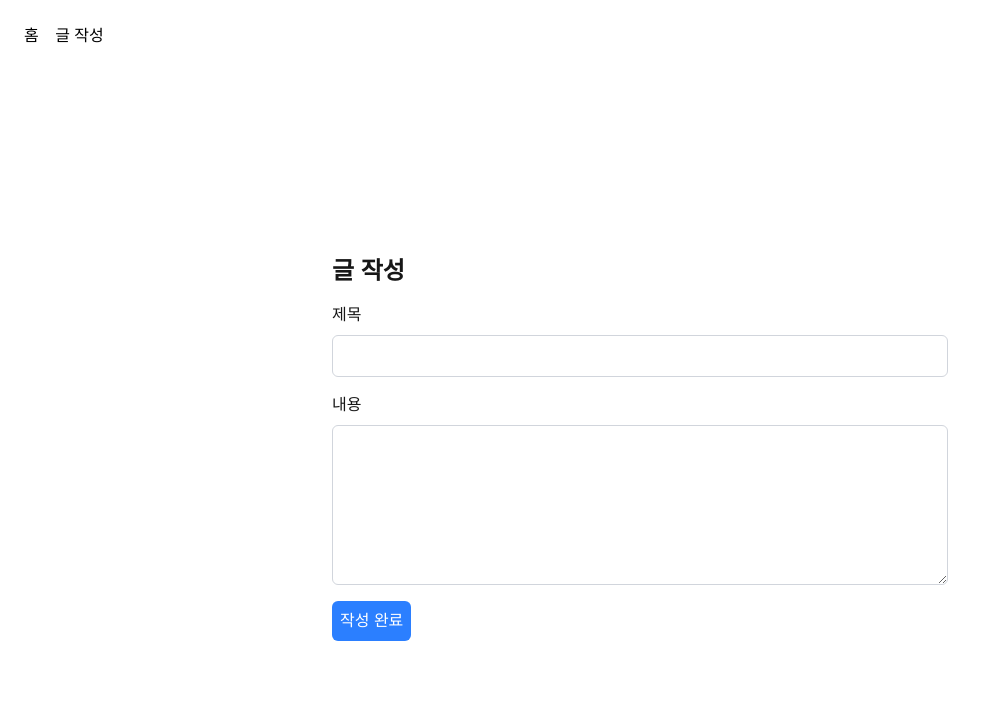
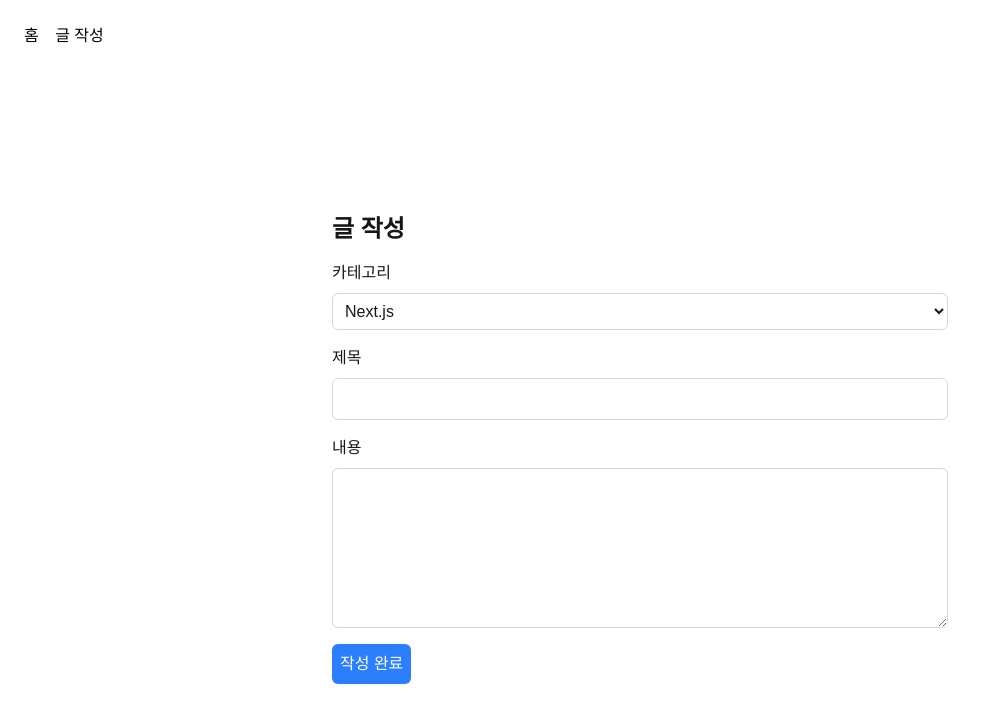
Before and after one commit to groom-practice/fe7-next-app-router-blog-team-1, a Next.js app: page /write in a window 1280 px wide. Shown: the top 722 px of the page, without its empty margins (0-987 px from the left). Built offline with nearby package versions, Linux system fonts and the light colour scheme.

Commit message:
feat: 추가/수정에 cateogry 추가

```diff
--- a/app/api/posts/[id]/route.js
+++ b/app/api/posts/[id]/route.js
@@ -20,6 +20,7 @@ export async function PUT(req, { params }) {
 
   post.title = body.title ?? post.title;
   post.content = body.content ?? post.content;
+  post.category = body.category ?? post.category;
 
   return Response.json(post);
 }
--- a/app/edit/_components/edit-form.js
+++ b/app/edit/_components/edit-form.js
@@ -3,10 +3,17 @@
 import { useRouter } from "next/navigation";
 import { useState } from "react";
 
+const categories = [
+    "Next.js",
+    "React",
+    "JavaScript",
+];
+
 export default function EditForm({ post }) {
     const router = useRouter();
     const [title, setTitle] = useState(post?.title || "");
     const [content, setContent] = useState(post?.content || "");
+    const [category, setCategory] = useState(post?.category || "");
 
     const handleSubmit = (e) => {
         e.preventDefault();
@@ -20,7 +27,7 @@ export default function EditForm({ post }) {
     const handleEditPost = async () => {
         const response = await fetch(`/api/posts/${post.id}`, {
             method: "PUT",
-            body: JSON.stringify({ title, content }),
+            body: JSON.stringify({ title, content, category }),
         });
 
         if (!response.ok) { return alert("글이 수정되지 않았습니다."); }
@@ -38,6 +45,14 @@ export default function EditForm({ post }) {
         <form className='flex flex-col gap-4 justify-center items-start w-1/2' onSubmit={handleSubmit}>
             <h2 className='text-2xl font-bold'>글 수정</h2>
             <div className='flex flex-col gap-2 w-full'>
+                <label htmlFor="category">카테고리</label>
+                <select className='border border-gray-300 rounded-md p-2' id="category" name="category" value={category} onChange={(e) => setCategory(e.target.value)}>
+                    {categories.map((category) => (
+                        <option key={category} value={category}>{category}</option>
+                    ))}
+                </select>
+            </div>
+            <div className='flex flex-col gap-2 w-full'>
                 <label htmlFor="title">제목</label>
                 <input className='border border-gray-300 rounded-md p-2' type="text" id="title" name="title" value={title} onChange={(e) => setTitle(e.target.value)} />
             </div>
--- a/app/write/_components/write-form.js
+++ b/app/write/_components/write-form.js
@@ -3,10 +3,17 @@
 import { useRouter } from "next/navigation";
 import { useState } from "react";
 
+const categories = [
+    "Next.js",
+    "React",
+    "JavaScript",
+];
+
 export default function WriteForm() {
     const router = useRouter();
     const [title, setTitle] = useState("");
     const [content, setContent] = useState("");
+    const [category, setCategory] = useState("");
 
     const handleSubmit = (e) => {
         e.preventDefault();
@@ -21,7 +28,7 @@ export default function WriteForm() {
     const handleAddPost = async () => {
         const response = await fetch("/api/posts", {
             method: "POST",
-            body: JSON.stringify({ title, content }),
+            body: JSON.stringify({ title, content, category }),
         });
 
         if (!response.ok) { return alert("글이 작성되지 않았습니다."); }
@@ -39,6 +46,14 @@ export default function WriteForm() {
         <form className='flex flex-col gap-4 justify-center items-start w-1/2' onSubmit={handleSubmit}>
             <h2 className='text-2xl font-bold'>글 작성</h2>
             <div className='flex flex-col gap-2 w-full'>
+                <label htmlFor="category">카테고리</label>
+                <select className='border border-gray-300 rounded-md p-2' id="category" name="category" value={category} onChange={(e) => setCategory(e.target.value)}>
+                    {categories.map((category) => (
+                        <option key={category} value={category}>{category}</option>
+                    ))}
+                </select>
+            </div>
+            <div className='flex flex-col gap-2 w-full'>
                 <label htmlFor="title">제목</label>
                 <input className='border border-gray-300 rounded-md p-2' type="text" id="title" name="title" value={title} onChange={(e) => setTitle(e.target.value)} />
             </div>
```
